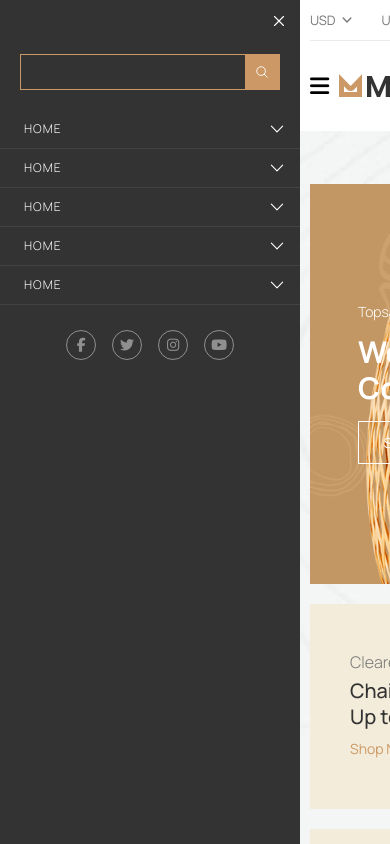
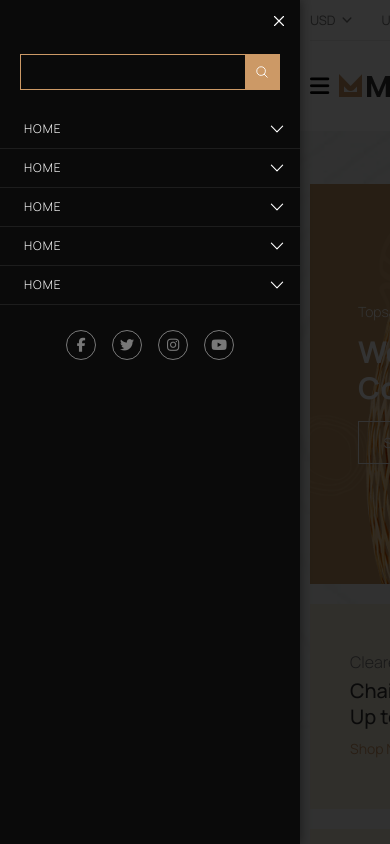
Before and after one commit to Mukles/pick-bazer, a React (Create React App) app: page / in a window 390 px wide. Both pictures are taken after a click on the button 19 px from the left and 86 px from the top of the page. Shown: the top 844 px of the page. Built offline with nearby package versions, Linux system fonts and the light colour scheme.

Commit message:
search expnad add

```diff
--- a/src/Components/header/Sidebar.tsx
+++ b/src/Components/header/Sidebar.tsx
@@ -3,6 +3,7 @@ import {
   MagnifyingGlassIcon,
   XMarkIcon,
 } from "@heroicons/react/24/outline";
+import { motion } from "framer-motion";
 import { Link } from "react-router-dom";
 
 interface Props {
@@ -14,6 +15,14 @@ const Sidebar = ({ setOpen }: Props) => {
 
   return (
     <div>
+      <motion.div
+        initial={{ opacity: 0 }}
+        animate={{ opacity: 1 }}
+        exit={{ opacity: 0 }}
+        className="mobile-overlay"
+        onClick={onClose}
+      ></motion.div>
+
       <button onClick={onClose} type="button" className="close">
         <XMarkIcon />
       </button>
--- a/src/Components/header/header.tsx
+++ b/src/Components/header/header.tsx
@@ -1,7 +1,6 @@
 import {
   ChevronDownIcon,
   HeartIcon,
-  MagnifyingGlassIcon,
   PhoneIcon,
   ShoppingCartIcon,
   UserIcon,
@@ -11,6 +10,7 @@ import logo from "../../assets/img/logo.png";
 import CustomeSelect from "../../helpers/custom-select";
 import { useWindowSize } from "../../hooks/useWidth";
 import CartList from "../cart/cartList";
+import Search from "../search";
 
 interface Props {
   setOpen: any;
@@ -142,10 +142,8 @@ const Header = ({ setOpen }: Props) => {
           </div>
           <div className="header-right">
             <ul>
-              <li>
-                <button>
-                  <MagnifyingGlassIcon />
-                </button>
+              <li className="search-wrapper">
+                <Search />
               </li>
               <li className="cart-dropdown">
                 <button>
--- /dev/null
+++ b/src/Components/search.tsx
@@ -0,0 +1,36 @@
+import { MagnifyingGlassIcon } from "@heroicons/react/24/outline";
+import { useEffect, useRef, useState } from "react";
+
+const Search = () => {
+  const [isExpand, setExand] = useState(false);
+  const toggleExpand = () => setExand(!isExpand);
+  const searchRef = useRef<HTMLDivElement>(null);
+
+  const handleClick = (event: any) => {
+    if (!searchRef.current) return;
+
+    if (!searchRef.current.contains(event.target)) {
+      setExand(false);
+    }
+  };
+
+  useEffect(() => {
+    document.addEventListener("click", (event) => handleClick(event));
+    return () => {
+      document.removeEventListener("click", (event) => handleClick(event));
+    };
+  }, []);
+
+  return (
+    <div ref={searchRef} className={isExpand ? "search" : ""}>
+      {isExpand && (
+        <input type={"text"} placeholder={"Search product ..."} name="search" />
+      )}
+      <button onClick={toggleExpand}>
+        <MagnifyingGlassIcon />
+      </button>
+    </div>
+  );
+};
+
+export default Search;
--- a/src/scss/_common.scss
+++ b/src/scss/_common.scss
@@ -2,3 +2,4 @@
 @import "./common/header/main-header";
 @import "./common/header/sidebar";
 @import "./common/header/cart-list";
+@import "./common/header/search";
--- a/src/scss/base/_typography.scss
+++ b/src/scss/base/_typography.scss
@@ -75,3 +75,13 @@ ol {
     width: 100%;
   }
 }
+
+.mobile-overlay {
+  position: fixed;
+  top: 0;
+  left: 0;
+  width: 100%;
+  height: 100%;
+  background-color: hsla(0, 0, 0, 0.8);
+  z-index: -10;
+}
--- /dev/null
+++ b/src/scss/common/header/_search.scss
@@ -0,0 +1,34 @@
+.search-wrapper {
+  display: flex;
+  align-items: center;
+  flex: 1;
+
+  .search {
+    display: flex;
+    flex: 1;
+    width: 275px;
+    align-items: center;
+    border: 1px solid #ebebeb;
+    height: 40px;
+    overflow: hidden;
+    padding-inline: 8px;
+    border-radius: 25px;
+
+    input {
+      flex: 1;
+      border: 0;
+      outline: 0;
+      padding: 10px 3px;
+
+      &:focus {
+        outline: 0;
+        border: 0;
+      }
+    }
+
+    svg {
+      width: 20px;
+      height: 20px;
+    }
+  }
+}
--- a/src/scss/common/header/_sidebar.scss
+++ b/src/scss/common/header/_sidebar.scss
@@ -5,6 +5,8 @@
   bottom: 0px;
   height: 100vh;
   background: var(--semi-black);
+  z-index: 30;
+  box-shadow: 0.1rem 0 0.6rem 0 rgb(51 51 51 / 50%);
 
   & > div {
     width: 300px;
```
